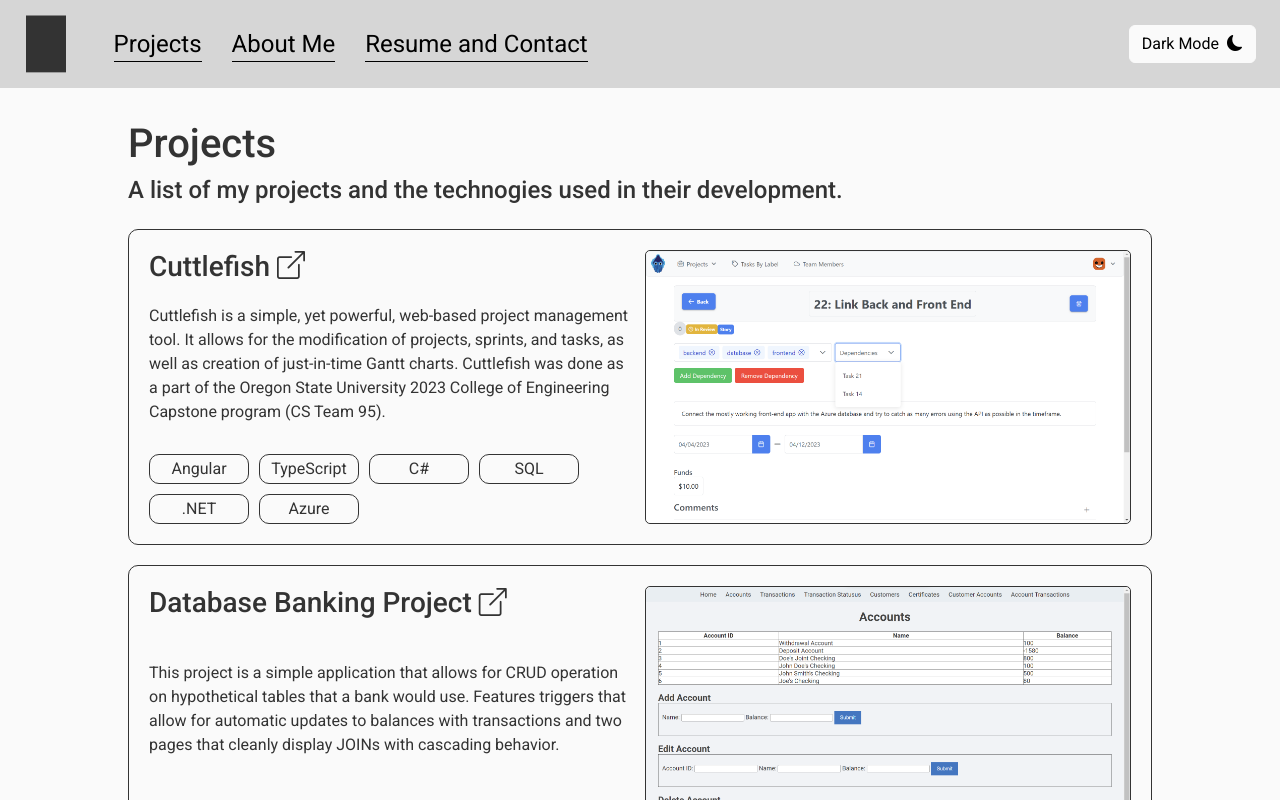
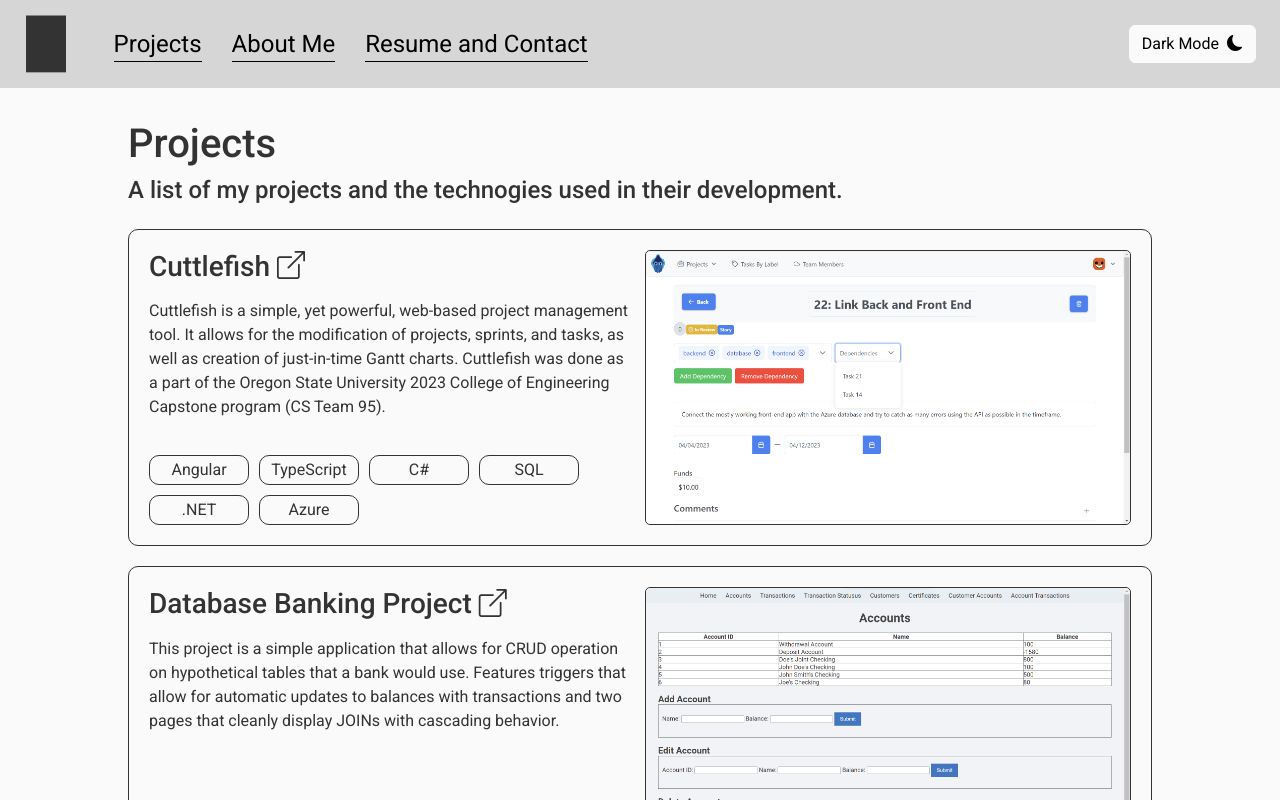
Before and after one commit to stef-timmermans/stef-timmermans.github.io, an Angular app: page /projects in a window 1280 px wide. Shown: the top 800 px of the page. Built offline with nearby package versions, Linux system fonts and the light colour scheme.

Commit message:
project padding fix

```diff
--- a/src/app/elements/project/project.component.html
+++ b/src/app/elements/project/project.component.html
@@ -1,4 +1,5 @@
 <div class="project-container">
+    <div class="name-and-description">
         <!-- Displays the project name as a hyperlink to the repository -->
         <div class="project-name">
             <h3>
@@ -11,6 +12,7 @@
         <!-- Displays the project description -->
         <div class="project-description">
             <p>{{ description }}</p>
+        </div>
     </div>
 
     <!-- Displays the project tags -->
--- a/src/app/elements/project/project.component.scss
+++ b/src/app/elements/project/project.component.scss
@@ -2,8 +2,8 @@
 .project-container {
     display: grid;
     grid-template-areas:
-      'name image'
-      'description image'
+      'name-and-description image'
+      'name-and-description image'
       'tags image';
     grid-template-rows: auto;
     grid-template-columns: 1fr 1fr;
@@ -28,6 +28,8 @@
 
         transition: color 0.2s;
     }
+
+    padding-bottom: 0.5rem;
 }
 
 .project-description {
```
Lines whose indentation alone changed are shown as unchanged.
